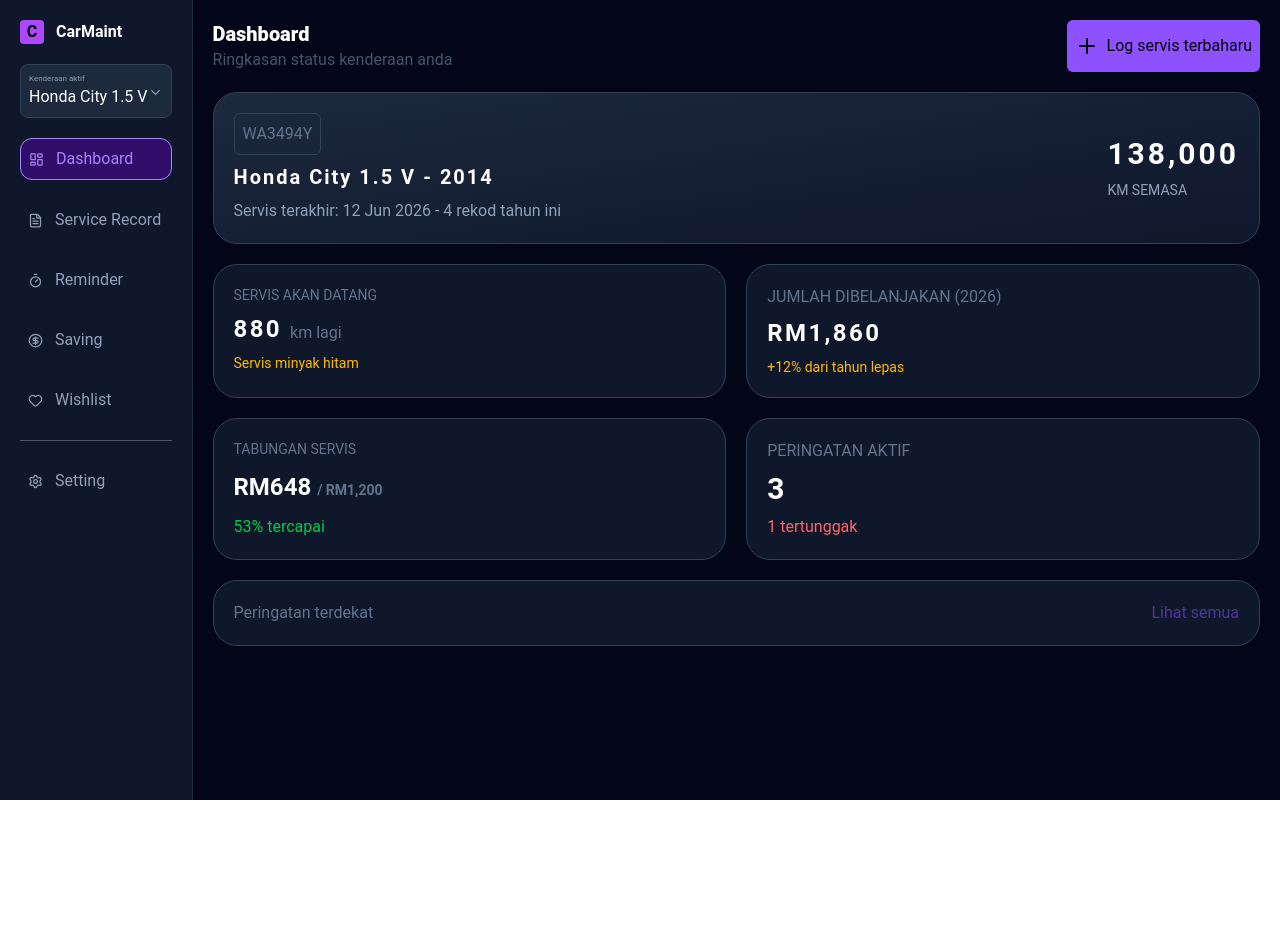
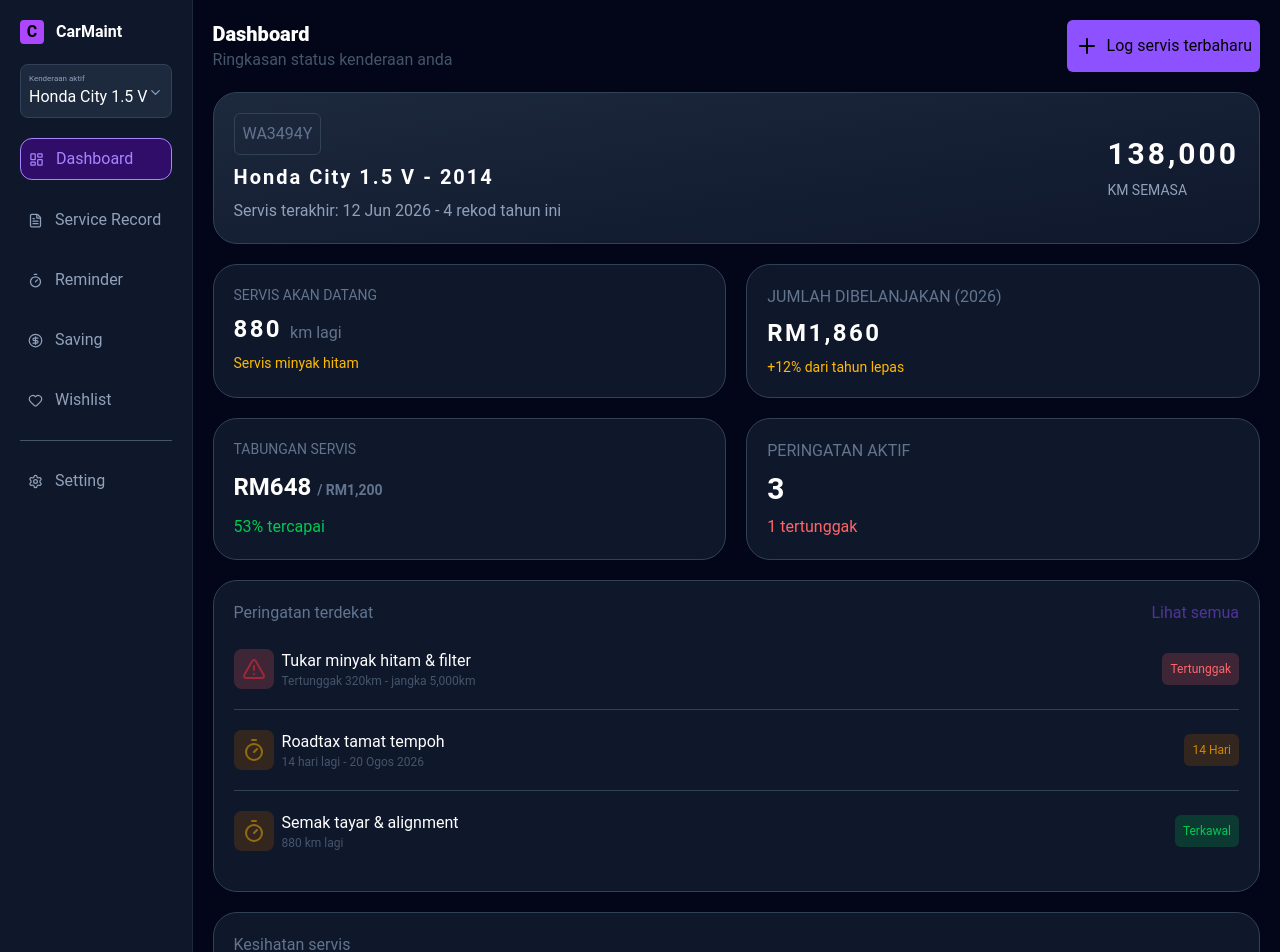
Before and after one commit to Darkryza/CarMaintenance, a React (Vite) app: page / in a window 1280 px wide. Shown: the top 952 px of the page. Before the commit the page ends 800 px from the top, so only its background shows below. Built offline with nearby package versions, Linux system fonts and the light colour scheme.

Commit message:
Enhance Dashboard component with new reminder alerts and service health section

```diff
--- a/src/App.jsx
+++ b/src/App.jsx
@@ -5,7 +5,7 @@ import Navbar from "./components/Navbar";
 function App() {
   return (
     <BrowserRouter>
-      <div className="h-screen w-screen flex bg-slate-950 text-white">
+      <div className="min-h-screen min-w-screen flex bg-slate-950 text-white">
         <Navbar />
         <main className="flex-1 p-5 flex flex-col">
           <Routes>
--- a/src/pages/Dashboard.jsx
+++ b/src/pages/Dashboard.jsx
@@ -1,4 +1,4 @@
-import { Plus } from "lucide-react";
+import { Plus, Timer, TriangleAlert } from "lucide-react";
 import { Link } from "react-router";
 
 function Dashboard() {
@@ -94,7 +94,7 @@ function Dashboard() {
       <div className="flex mb-5 gap-5">
         <div className="flex-1 flex flex-col gap-3 bg-slate-900 border border-slate-700 p-5 rounded-3xl">
           {/* first line */}
-          <div className="flex justify-between">
+          <div className="flex justify-between mb-3">
             {/* title */}
             <h1 className="text-slate-500">Peringatan terdekat</h1>
             <Link className="text-violet-500/50 duration-100 hover:text-violet-400">
@@ -102,6 +102,61 @@ function Dashboard() {
             </Link>
           </div>
           {/* list reminders */}
+          <div className="flex justify-between items-center mb-2 border-b border-slate-700 pb-5">
+            <div className="flex gap-2">
+              <div className="p-2 rounded-lg bg-red-400/20">
+                <TriangleAlert className="text-red-500/50" />
+              </div>
+              <div className="flex flex-col">
+                <h1>Tukar minyak hitam & filter</h1>
+                <p className="text-slate-600 text-xs">
+                  Tertunggak 320km - jangka 5,000km
+                </p>
+              </div>
+            </div>
+            <span className="p-2 bg-red-400/20 rounded-md text-red-400 text-xs h-fit w-fit">
+              Tertunggak
+            </span>
+          </div>
+          <div className="flex justify-between items-center mb-2 border-b border-slate-700 pb-5">
+            <div className="flex gap-2">
+              <div className="p-2 rounded-lg bg-yellow-800/30">
+                <Timer className="text-yellow-500/50" />
+              </div>
+              <div className="flex flex-col">
+                <h1>Roadtax tamat tempoh</h1>
+                <p className="text-slate-600 text-xs">
+                  14 hari lagi - 20 Ogos 2026
+                </p>
+              </div>
+            </div>
+            <span className="p-2 bg-yellow-800/30 rounded-md text-yellow-600 text-xs h-fit w-fit">
+              14 Hari
+            </span>
+          </div>
+          <div className="flex justify-between items-center pb-5">
+            <div className="flex gap-2">
+              <div className="p-2 rounded-lg bg-yellow-800/30">
+                <Timer className="text-yellow-500/50" />
+              </div>
+              <div className="flex flex-col">
+                <h1>Semak tayar & alignment</h1>
+                <p className="text-slate-600 text-xs">880 km lagi</p>
+              </div>
+            </div>
+            <span className="p-2 bg-green-500/20 rounded-md text-green-500 text-xs h-fit w-fit">
+              Terkawal
+            </span>
+          </div>
+        </div>
+      </div>
+      {/* sixth line - Service health */}
+      <div className="flex mb-5 gap-5">
+        <div className="flex-1 flex flex-col gap-3 bg-slate-900 border border-slate-700 p-5 rounded-3xl">
+          {/* title */}
+          <h1 className="text-slate-500">Kesihatan servis</h1>
+          {/* graph donut */}
+          <div className="w-full"></div>
         </div>
       </div>
     </>
```
